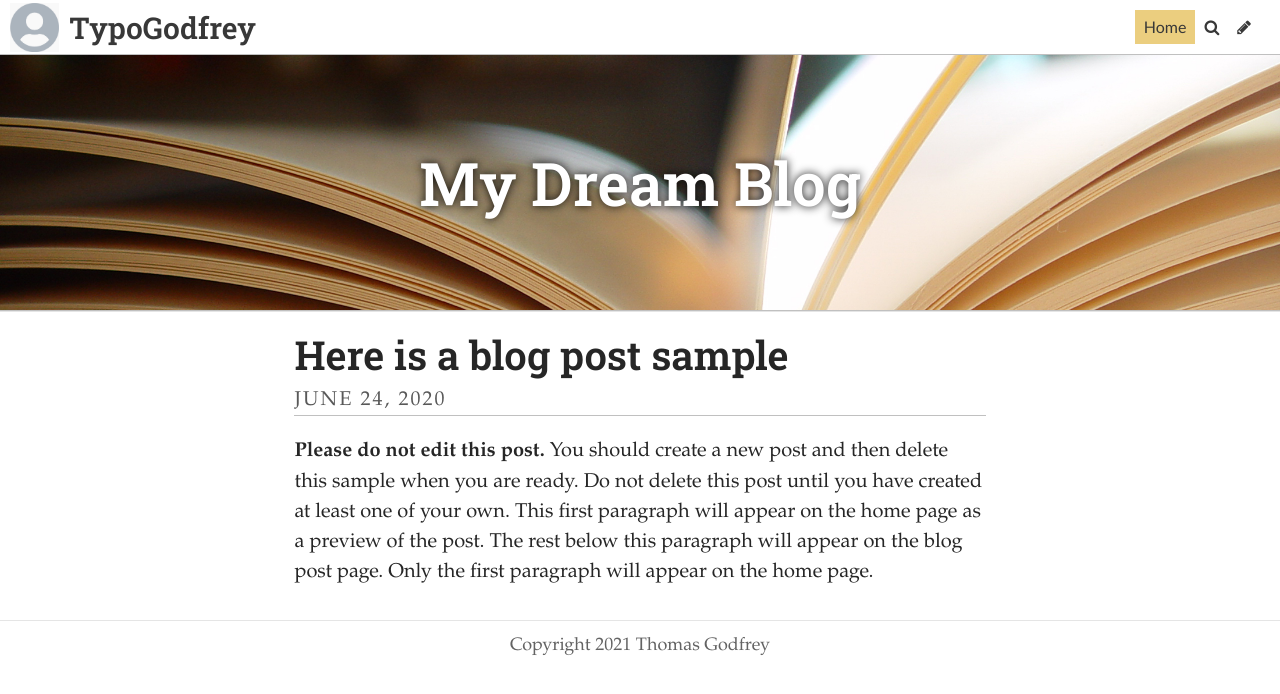
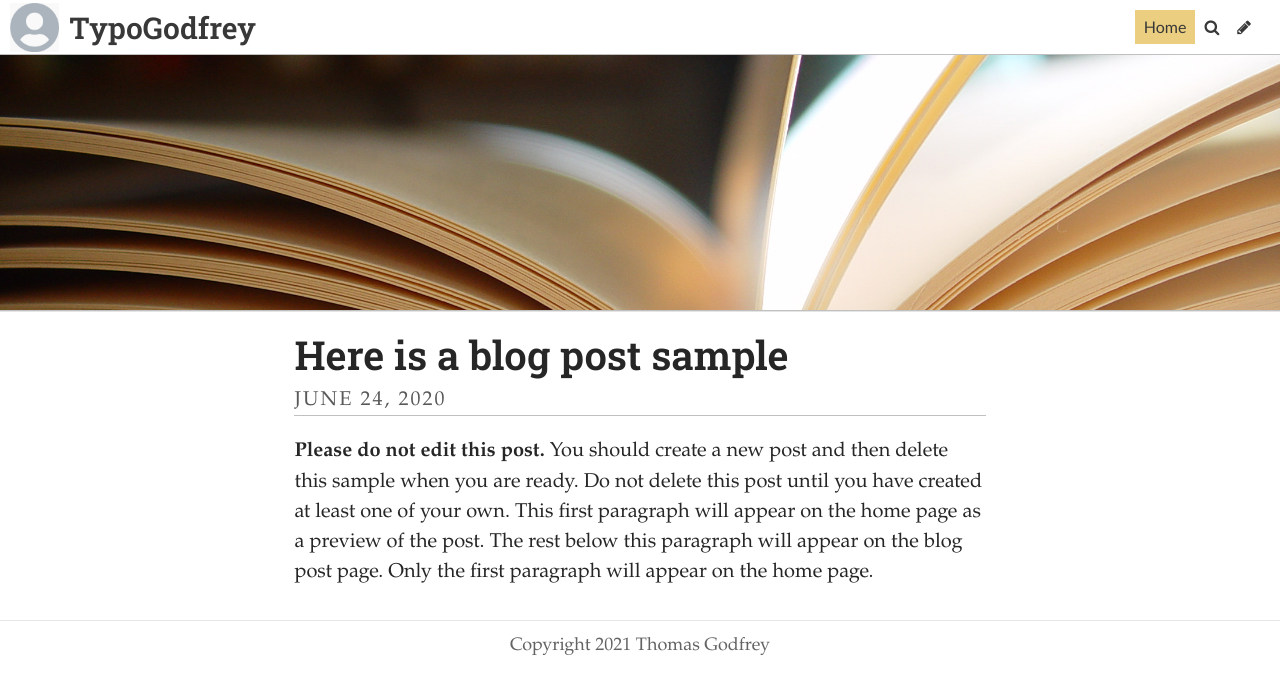
Before and after one commit to thomasgodfrey48/destinationunknown, a Jekyll site: the page built from index.html, in a window 1280 px wide. Shown: the top 694 px of the page. Built offline with Jekyll 4.4.1, drawn with Linux system fonts in a browser that asks for light colours; some web fonts are replaced; the list of posts is cut into pages by our own code.

Commit message:
Update Settings “general”

```diff
--- a/_data/settings.yml
+++ b/_data/settings.yml
@@ -2,7 +2,7 @@ title: TypoGodfrey
 description: Thomas Godfrey's Typography blog
 footer_text: Copyright 2021 Thomas Godfrey
 header_feature_image: ../uploads/pages.jpg
-header_text: My Dream Blog
+header_text: ""
 header_text_color: "#ffffff"
 bannerheight: 20vmax
 navbarheight: 55px
```
